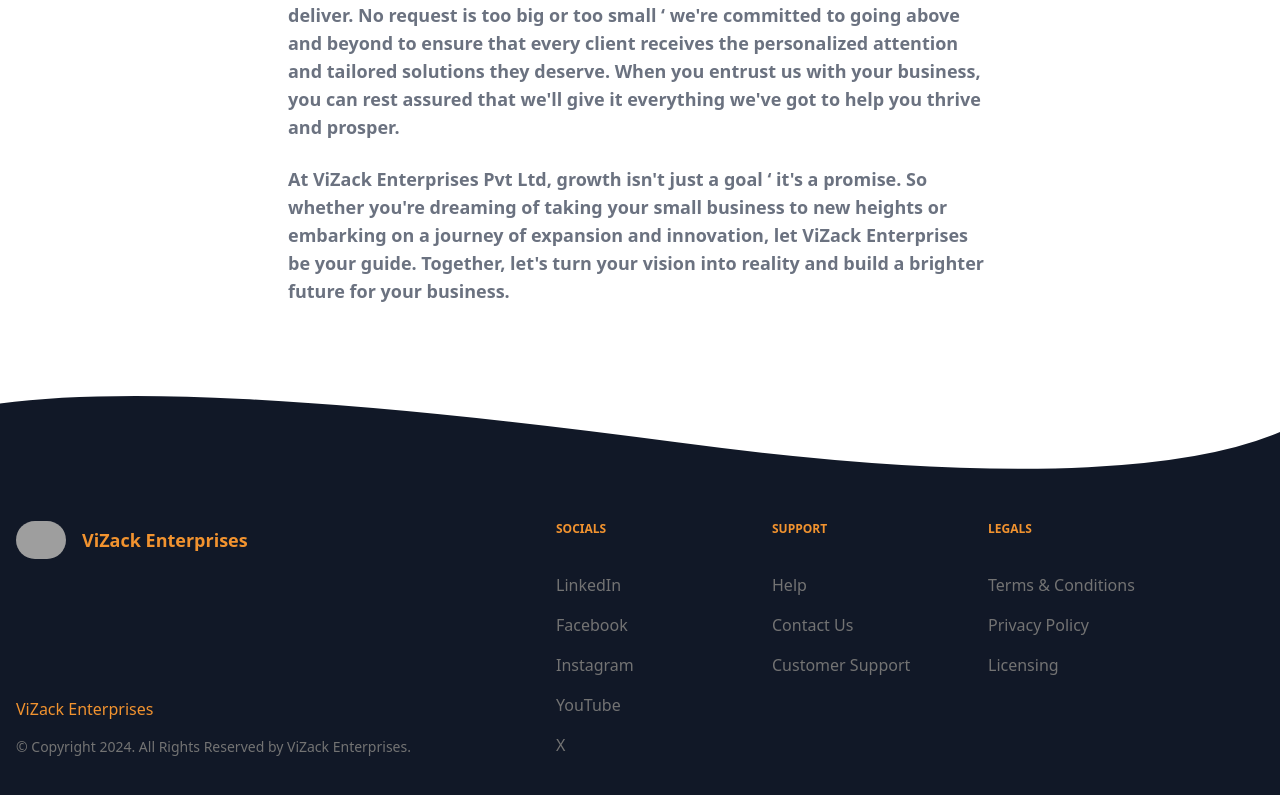
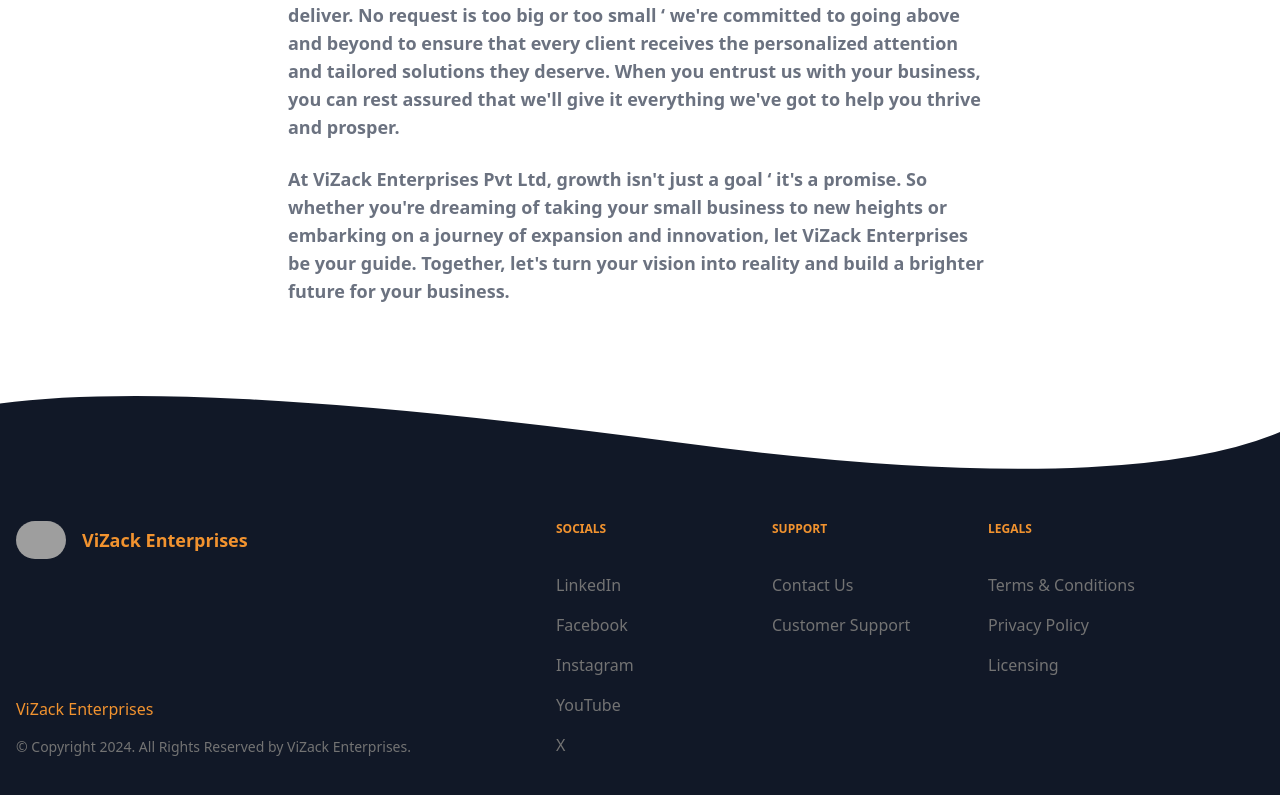
Before and after one commit to ayushsharma74/vizack.com, a Next.js app: page /about in a window 1280 px wide. Shown: the part 1503-2298 px from the top of the page. Built offline with nearby package versions, Linux system fonts and the light colour scheme; grey boxes are pictures that could not be loaded.

Commit message:
Update Footer.jsx

```diff
--- a/src/components/Footer.jsx
+++ b/src/components/Footer.jsx
@@ -50,7 +50,7 @@ export default function Footer(){
             <li class="mb-4">
               <a
                       class="transition-colors duration-300 text-base font-medium text-default-gray hover:text-white"
-                href="#"
+                href="https://www.vizackenterprises.com/facebook"
               >
                 Facebook
               </a>
@@ -92,14 +92,6 @@ export default function Footer(){
           </h3>
           <ul>
 
-            <li class="mb-4">
-              <a
-                      class="transition-colors duration-300 text-base font-medium text-default-gray hover:text-white"
-                href="#"
-              >
-                Help
-              </a>
-            </li>
             <li class="mb-4">
               <Link
                       class="transition-colors duration-300 text-base font-medium text-default-gray hover:text-white"
```
